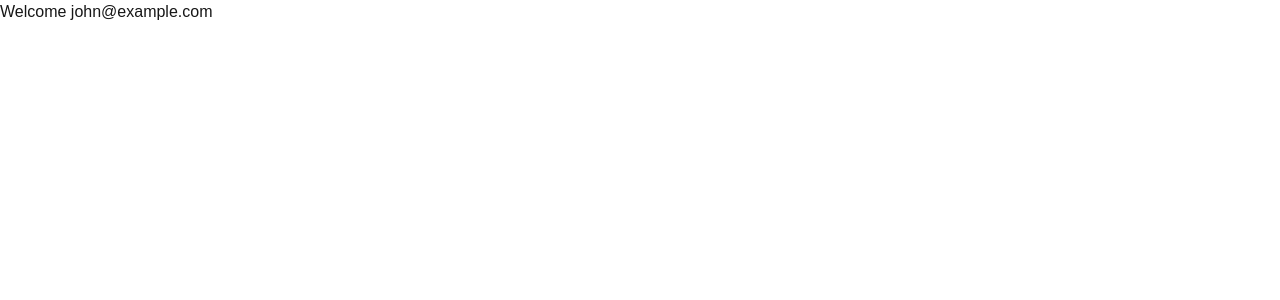
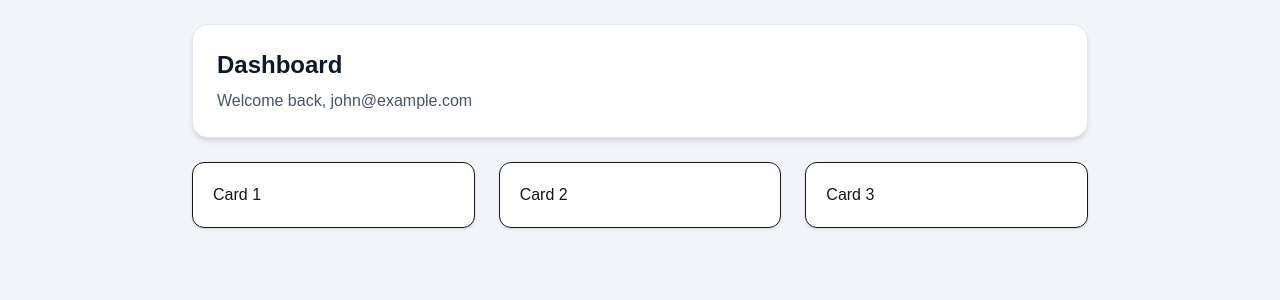
Before and after one commit to aonoexercist/next-gin, a Next.js app: page /dashboard in a window 1280 px wide. Shown: the top 300 px of the page. Built offline with nearby package versions, Linux system fonts and the light colour scheme.

Commit message:
Enhance Dashboard component with loading spinner and improved layout

```diff
--- a/app/dashboard/page.tsx
+++ b/app/dashboard/page.tsx
@@ -14,7 +14,28 @@ export default function Dashboard() {
     }
   }, [user, loading])
 
-  if (loading) return <p>Loading...</p>
+  if (loading) {
+    return (
+      <div className="min-h-screen flex items-center justify-center">
+        <div className="animate-spin rounded-full h-10 w-10 border-b-2 border-slate-900" />
+      </div>
+    )
+  }
 
-  return <div>Welcome {user?.email}</div>
+  return (
+    <div className="min-h-screen bg-slate-100 p-6">
+      <div className="max-w-4xl mx-auto">
+        <div className="bg-white p-6 rounded-2xl shadow-md border border-slate-200">
+          <h1 className="text-2xl font-bold text-slate-900">Dashboard</h1>
+          <p className="text-slate-600 mt-2">Welcome back, {user?.email}</p>
+        </div>
+
+        <div className="grid md:grid-cols-3 gap-6 mt-6">
+          <div className="bg-white p-5 rounded-xl shadow border">Card 1</div>
+          <div className="bg-white p-5 rounded-xl shadow border">Card 2</div>
+          <div className="bg-white p-5 rounded-xl shadow border">Card 3</div>
+        </div>
+      </div>
+    </div>
+  )
 }
```
